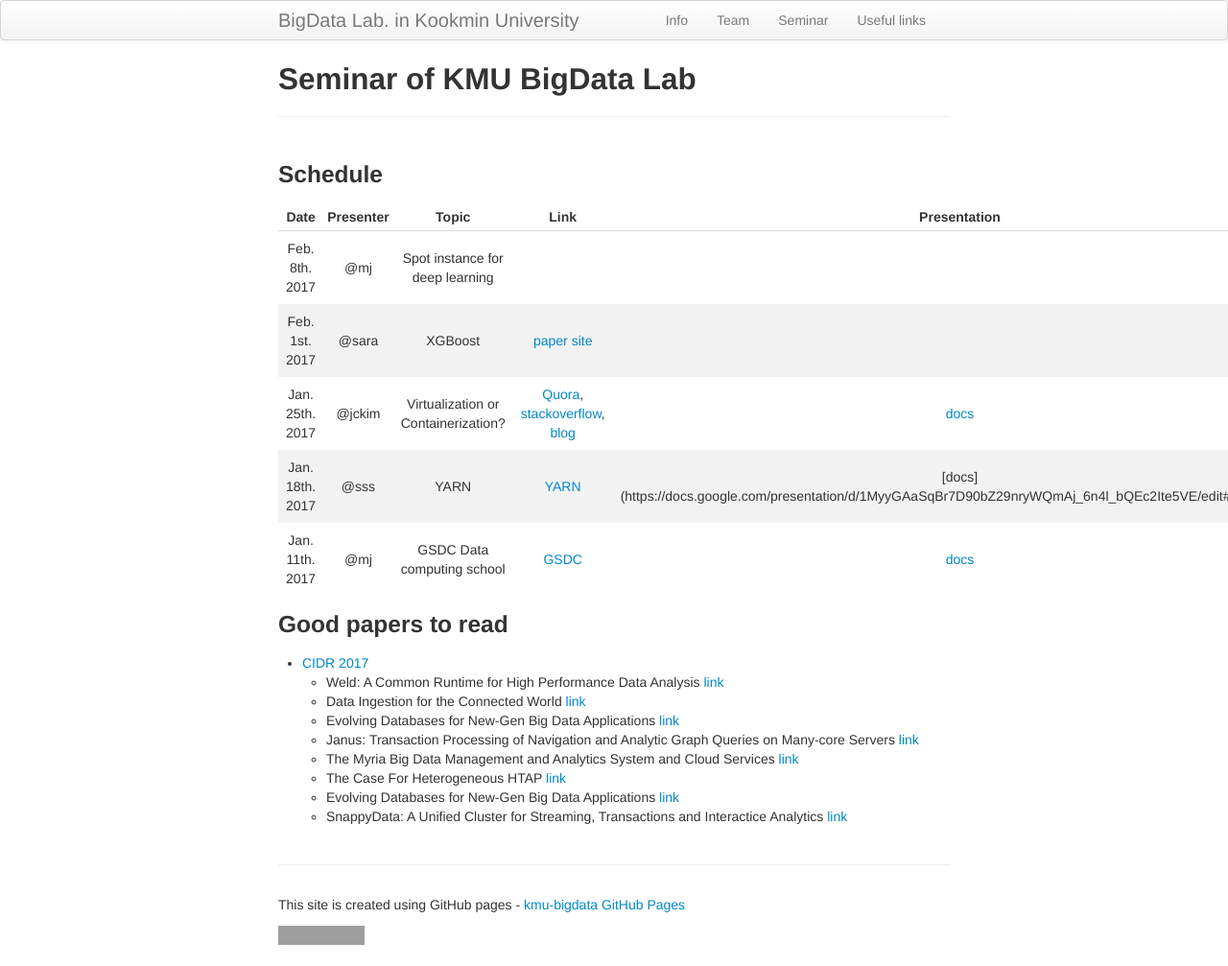
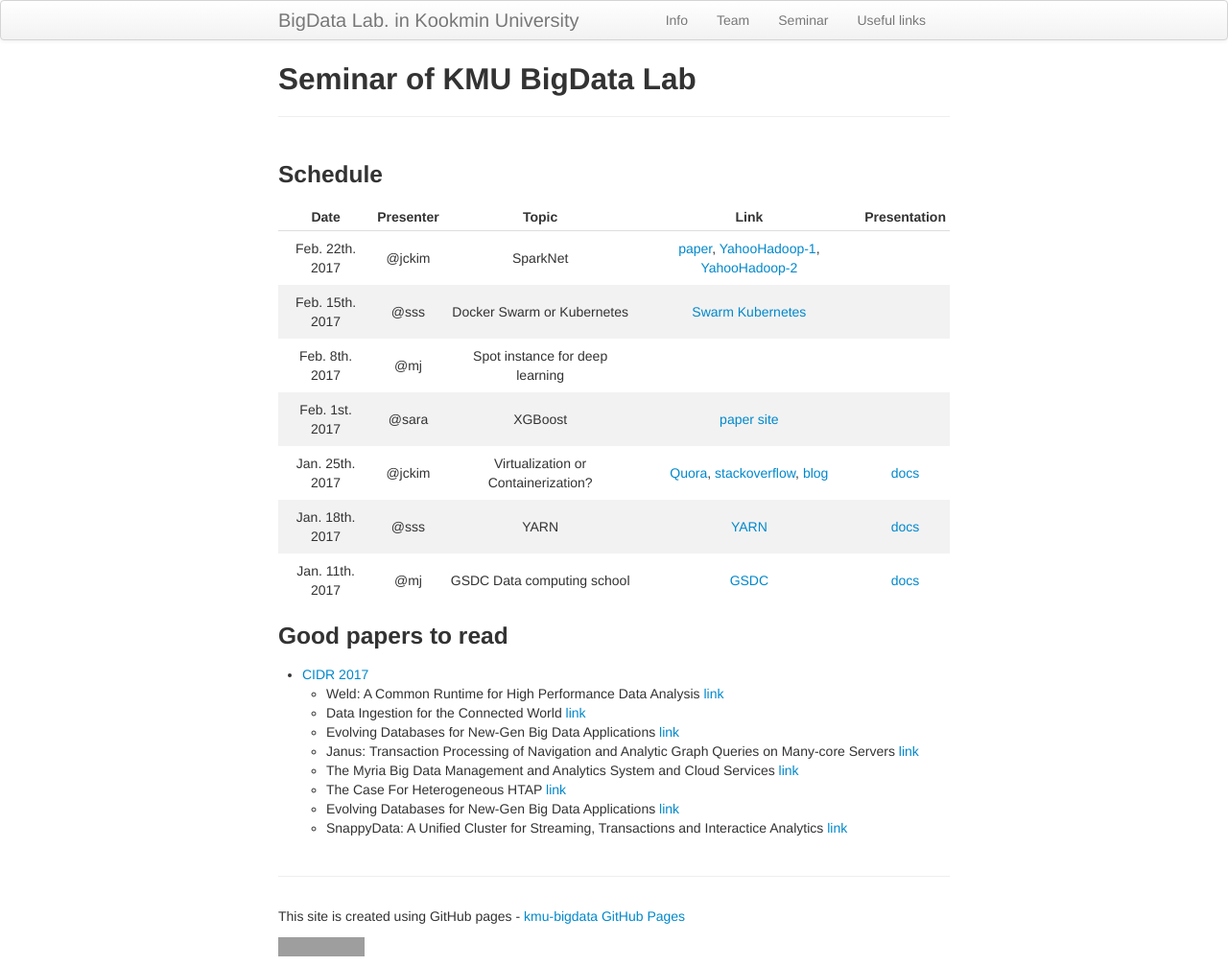
Before and after one commit to ddps-lab/kmu-bigdata.github.io, a Jekyll site: the page built from seminar/index.md, in a window 1280 px wide. Shown: the whole page at 96% size. Built offline with Jekyll 4.4.1, drawn with Linux system fonts in a browser that asks for light colours; grey boxes are pictures that could not be loaded.

Commit message:
adding new seminar list

```diff
--- a/seminar/index.md
+++ b/seminar/index.md
@@ -10,10 +10,12 @@
 
 | Date | Presenter | Topic | Link | Presentation |
 | :------------: | :-------------: | :------------: | :-------------: | :------------: |
+| Feb. 22th. 2017 | @jckim | SparkNet| [paper](https://amplab.cs.berkeley.edu/projects/sparknet/), [YahooHadoop-1](http://yahoohadoop.tumblr.com/post/129872361846/large-scale-distributed-deep-learning-on-hadoop), [YahooHadoop-2](http://yahoohadoop.tumblr.com/post/139916563586/caffeonspark-open-sourced-for-distributed-deep) | |
+| Feb. 15th. 2017 | @sss | Docker Swarm or Kubernetes |[Swarm](https://www.docker.com/products/docker-swarm) [Kubernetes](https://kubernetes.io) ||
 | Feb. 8th. 2017 | @mj | Spot instance for deep learning | ||
 | Feb. 1st. 2017 | @sara | XGBoost | [paper](https://arxiv.org/abs/1603.02754) [site](https://xgboost.readthedocs.io/en/latest/)||
 | Jan. 25th. 2017 | @jckim | Virtualization or Containerization? | [Quora](https://www.quora.com/What-is-the-difference-between-containerization-Docker-and-virtualization-VMWare-VirtualBox-Xen), [stackoverflow](http://stackoverflow.com/questions/16047306/how-is-docker-different-from-a-normal-virtual-machine), [blog](https://monkeyvault.net/docker-vs-virtualization/) | [docs](https://drive.google.com/open?id=1KkE_-nf2OAf2QRBnM7a3Xv6jipPCczo4Yrbtw_cUqtw) |
-| Jan. 18th. 2017 | @sss | YARN | [YARN](http://dl.acm.org/citation.cfm?id=2523633) | [docs] (https://docs.google.com/presentation/d/1MyyGAaSqBr7D90bZ29nryWQmAj_6n4l_bQEc2Ite5VE/edit#slide=id.p4)
+| Jan. 18th. 2017 | @sss | YARN | [YARN](http://dl.acm.org/citation.cfm?id=2523633) | [docs](https://docs.google.com/presentation/d/1MyyGAaSqBr7D90bZ29nryWQmAj_6n4l_bQEc2Ite5VE/edit#slide=id.p4)
 | Jan. 11th. 2017 | @mj | GSDC Data computing school | [GSDC](https://indico.cern.ch/event/577216/) | [docs](https://drive.google.com/open?id=0B6kvyWKLPjdFUUJJSDgzempld2M)
 
 
```
Also changed, not shown: links/index.md (+1 -0 lines).
